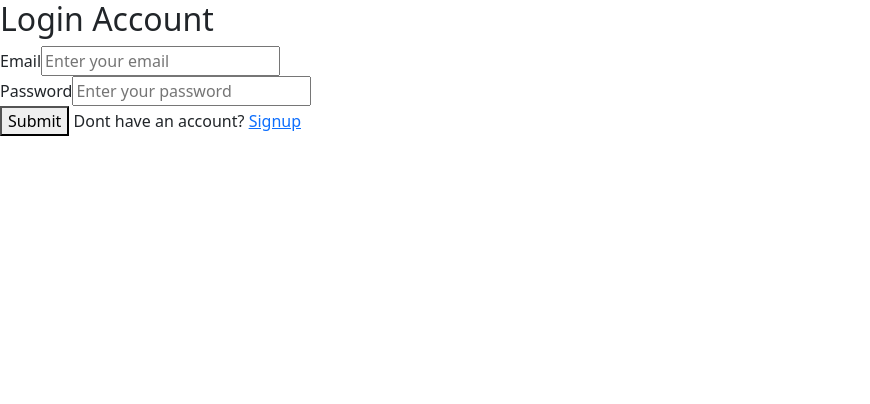
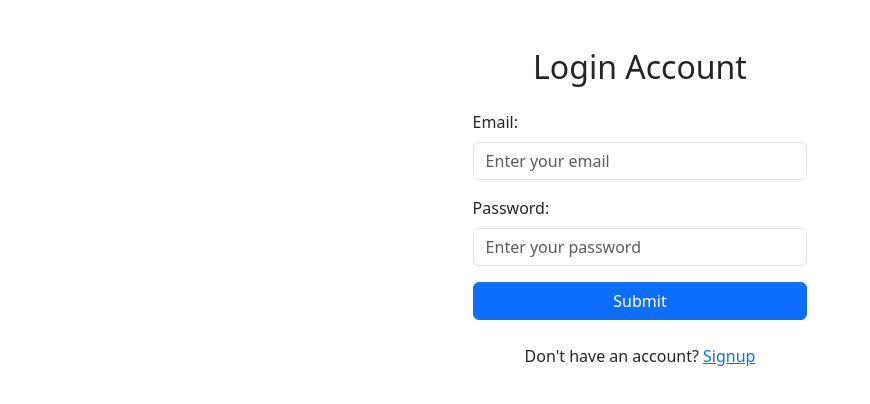
Before and after one commit to NaderElias/W-Project-dd, a React (Vite) app in the folder Frontend/: page /login in a window 1280 px wide. Shown: the top 404 px of the page, without its empty margins (0-870 px from the left). Built offline with nearby package versions, Linux system fonts and the light colour scheme.

Commit message:
made it look better

```diff
--- a/Frontend/src/pages/Profile.jsx
+++ b/Frontend/src/pages/Profile.jsx
@@ -125,36 +125,44 @@ export default function ProfilePage() {
 					<Card.Body>
 						<Card.Title className="mb-4 text-center">Profile</Card.Title>
 						<Row className="mb-2">
+							<div className="d-flex justify-content-between">
 								<Col xs={6}>
 									<strong>Email:</strong>
 								</Col>
 								<Col xs={6} className="text-truncate">
 									{email}
 								</Col>
+							</div>
 						</Row>
 						<Row className="mb-2">
+							<div className="d-flex justify-content-between">
 								<Col xs={6}>
 									<strong>Username:</strong>
 								</Col>
 								<Col xs={6} className="text-truncate">
 									{profile.username}
 								</Col>
+							</div>
 						</Row>
 						<Row className="mb-2">
+							<div className="d-flex justify-content-between">
 								<Col xs={6}>
 									<strong>First Name:</strong>
 								</Col>
 								<Col xs={6} className="text-truncate">
 									{profile.firstName}
 								</Col>
+							</div>
 						</Row>
 						<Row className="mb-2">
+							<div className="d-flex justify-content-between">
 								<Col xs={6}>
 									<strong>Last Name:</strong>
 								</Col>
 								<Col xs={6} className="text-truncate">
 									{profile.lastName}
 								</Col>
+							</div>
 						</Row>
 						<Row className="mb-2">
 							<Col xs={12} className="d-flex justify-content-center">
--- a/Frontend/src/pages/UserList.jsx
+++ b/Frontend/src/pages/UserList.jsx
@@ -155,7 +155,11 @@ const UserList = () => {
 			<AppNavBar />
 			<h2>Users</h2>
 
-      <Button variant="primary" onClick={handleShowCreateUserModal}>
+			<Button
+				variant="primary"
+				onClick={handleShowCreateUserModal}
+				className="mb-3"
+			>
 				Create New User
 			</Button>
 
@@ -175,7 +179,7 @@ const UserList = () => {
 								</Card.Text>
 								<Card.Text>{`role: ${user.role}`}</Card.Text>
 								{user.role != "admin" && (
-                  <>
+									<div className="d-flex justify-content-between">
 										<Button
 											variant="info"
 											onClick={() => handleAssignRole(user._id)}
@@ -188,11 +192,12 @@ const UserList = () => {
 										>
 											Delete
 										</Button>
-                  </>
+									</div>
 								)}
 
 								{/* Dropdown for role selection */}
 								{selectedUser === user._id && showRoleDropdown && (
+                  <><p></p>
 									<Dropdown onSelect={handleRoleSelection}>
 										<Dropdown.Toggle variant="info" id="dropdown-basic">
 											Select Role
@@ -203,7 +208,7 @@ const UserList = () => {
 											<Dropdown.Item eventKey="agent">Agent</Dropdown.Item>
 											<Dropdown.Item eventKey="manager">Manager</Dropdown.Item>
 										</Dropdown.Menu>
-                  </Dropdown>
+									</Dropdown></>
 								)}
 							</Card.Body>
 						</Card>
--- a/Frontend/src/pages/login.jsx
+++ b/Frontend/src/pages/login.jsx
@@ -1,7 +1,9 @@
 import React, { useState } from "react";
 import { Link, useNavigate } from "react-router-dom";
+import Button from "react-bootstrap/Button";
+import Form from "react-bootstrap/Form";
+import axios from "axios";
 import { useCookies } from "react-cookie";
-import axios from "axios";
 let backend_url = 'http://localhost:3000/api';
 
 const Login = () => {
@@ -10,10 +12,11 @@ const Login = () => {
     email: "",
     password: "",
   });
-  const [successMessage, setSucessMessage] = useState("");
+  const [successMessage, setSuccessMessage] = useState("");
   const [errorMessage, setErrorMessage] = useState("");
   const [cookies, setCookie, removeCookies] = useCookies(["token"]);
   const { email, password } = inputValue;
+
   const handleOnChange = (e) => {
     const { name, value } = e.target;
     setInputValue((prevInput) => ({
@@ -33,64 +36,71 @@ const Login = () => {
         { withCredentials: true }
       );
       const { status, data } = response;
-      console.log('data',data)
-      console.log(response)
-      if (status==200) {
-        // handleSuccess(message);
-        localStorage.setItem("userId",data.user._id)
-        localStorage.setItem("role",data.user.role)
-        setCookie("token", data.token)
-        // setSucessMessage(message)
+      if (status === 200) {
+        localStorage.setItem("userId", data.user._id);
+        localStorage.setItem("role", data.user.role);
+        setCookie("token", data.token);
+        setSuccessMessage("Login successful!");
         setTimeout(() => {
           navigate("/");
         }, 1000);
       } else {
-        console.log();
-        // setErrorMessage(message);
+        setErrorMessage(data.message);
       }
     } catch (error) {
-      console.log(error);
-      // setErrorMessage(error.message);
+      setErrorMessage(error.message);
     }
     setInputValue({
-      ...inputValue,
       email: "",
       password: "",
     });
   };
 
   return (
-    <div className="form_container" >
-      <h2>Login Account</h2>
-      <form onSubmit={handleSubmit}>
-        <div>
-          <label htmlFor="email">Email</label>
-          <input
+    <div className="container mt-5">
+      <Form onSubmit={handleSubmit} className="mx-auto" style={{ width: "30%" }}>
+        <h2 className="text-center mb-4">Login Account</h2>
+
+        <Form.Group controlId="formEmail">
+          <Form.Label>Email:</Form.Label>
+          <Form.Control
             type="email"
             name="email"
             value={email}
             placeholder="Enter your email"
             onChange={handleOnChange}
           />
-        </div>
-        <div>
-          <label htmlFor="password">Password</label>
-          <input
+        </Form.Group>
+        <p></p>
+        <Form.Group controlId="formPassword">
+          <Form.Label>Password:</Form.Label>
+          <Form.Control
             type="password"
             name="password"
             value={password}
             placeholder="Enter your password"
             onChange={handleOnChange}
           />
+        </Form.Group>
+        <p></p>
+        <Button
+          variant="primary"
+          type="submit"
+          style={{ width: "100%" }}
+          className="mb-3"
+        >
+          Submit
+        </Button>
+
+        <div className="text-center mb-2">
+          {errorMessage && <span className="text-danger">{errorMessage}</span>}
+          {successMessage && <span className="text-success">{successMessage}</span>}
         </div>
-        <button type="submit">Submit</button>
-        <span>
-          {errorMessage} {successMessage}
-        </span>
-        <span>
-          Dont have an account? <Link to={"/register"}>Signup</Link>
-        </span>
-      </form>
+
+        <div className="text-center">
+          Don't have an account? <Link to={"/register"}>Signup</Link>
+        </div>
+      </Form>
     </div>
   );
 };
```
Lines whose indentation alone changed are shown as unchanged.
